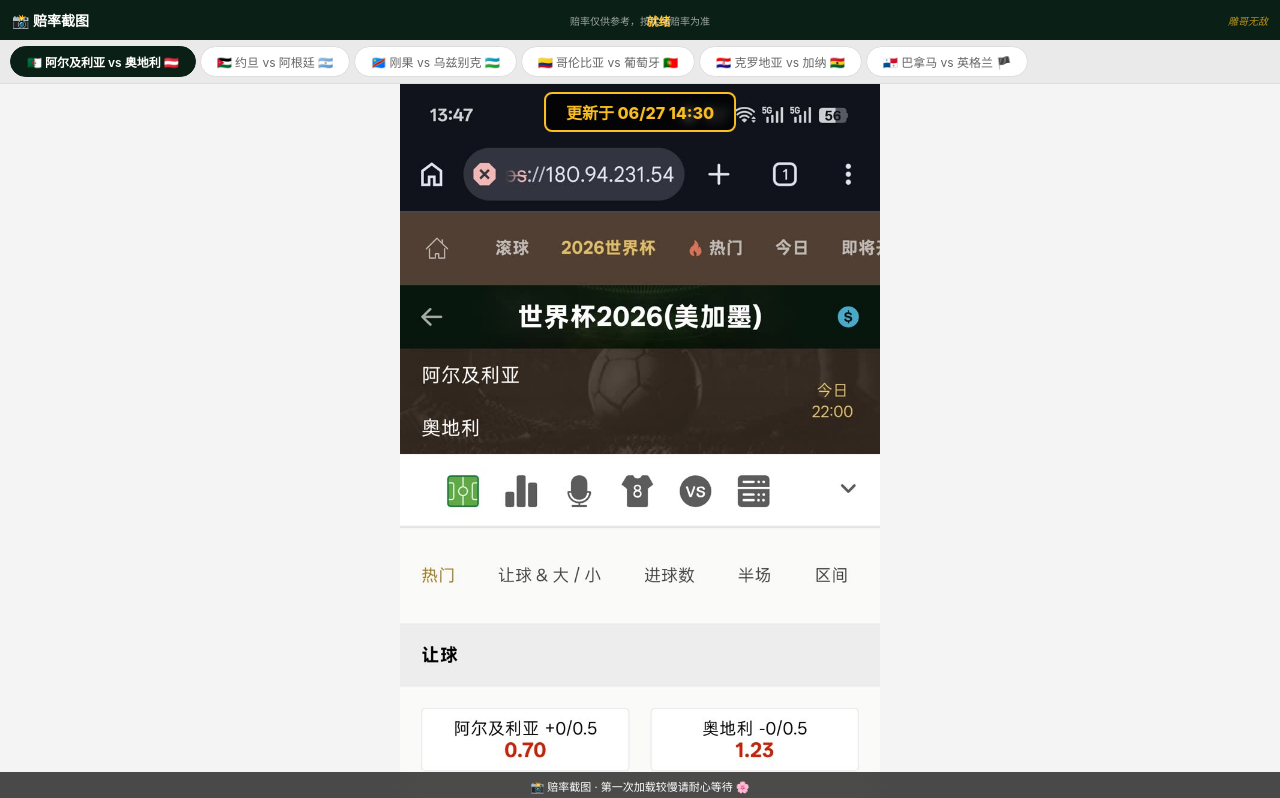
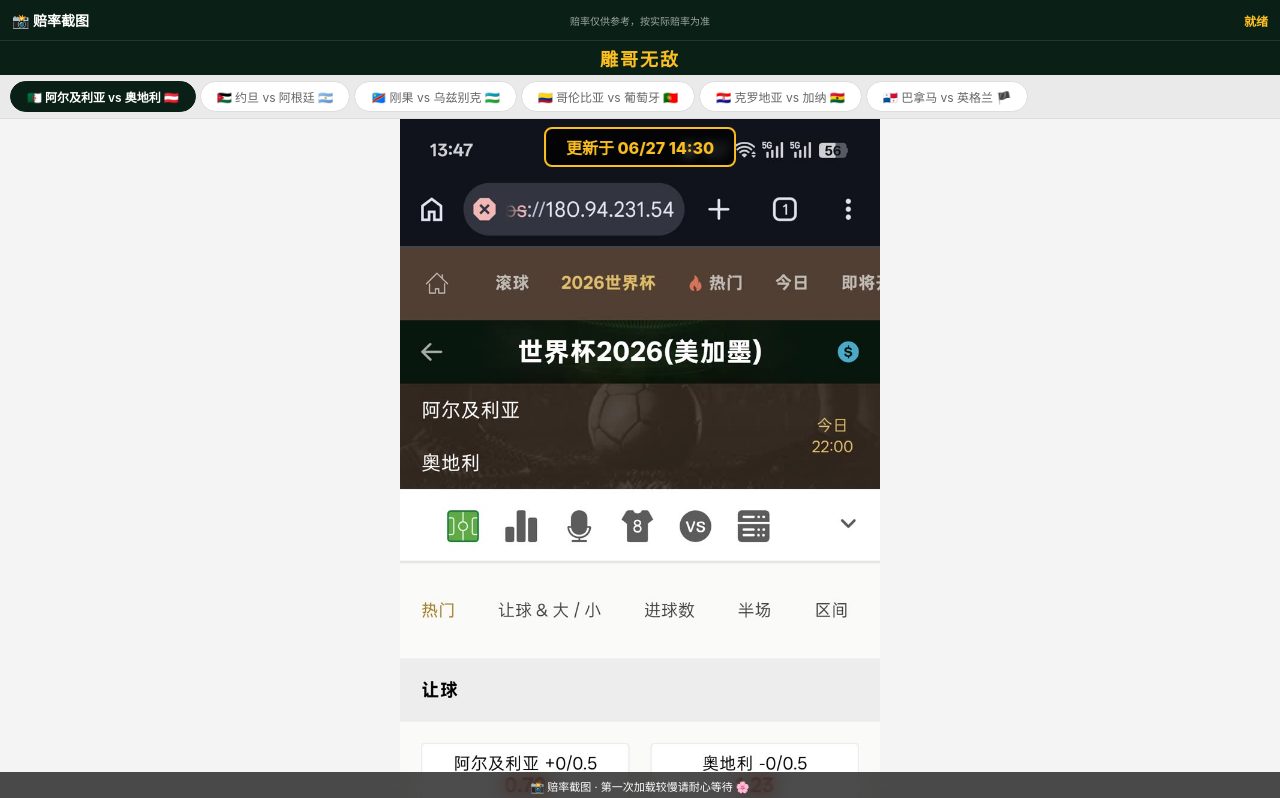
Before and after one commit to shengkaitang3/football-betting, a website: page public/index.html in a window 1280 px wide. Shown: the top 798 px of the page. Drawn offline with Linux system fonts and the light colour scheme.

Commit message:
雕哥无敌居中大显眼

```diff
--- a/public/index.html
+++ b/public/index.html
@@ -48,7 +48,9 @@
         <span class="title">📸 赔率截图</span>
         <span style="font-size:10px;opacity:0.6;position:absolute;left:50%;transform:translateX(-50%)">赔率仅供参考，按实际赔率为准</span>
         <span style="font-size:12px;font-weight:700;color:#fbbf24" id="statusText">加载中...</span>
-        <span style="font-size:10px;color:#fbbf24;opacity:0.7;font-style:italic">雕哥无敌</span>
+    </div>
+    <div style="background:#0a2016;text-align:center;padding:4px 0;border-top:1px solid rgba(255,255,255,0.1)">
+        <span style="font-size:18px;font-weight:900;color:#fbbf24;letter-spacing:2px">雕哥无敌</span>
     </div>
     <div class="match-tabs" id="matchTabs">
         <span class="active" data-img="alg-aut.jpg" data-time="06/27 14:30" onclick="switchTab(this)">🇩🇿 阿尔及利亚 vs 奥地利 🇦🇹</span>
```
